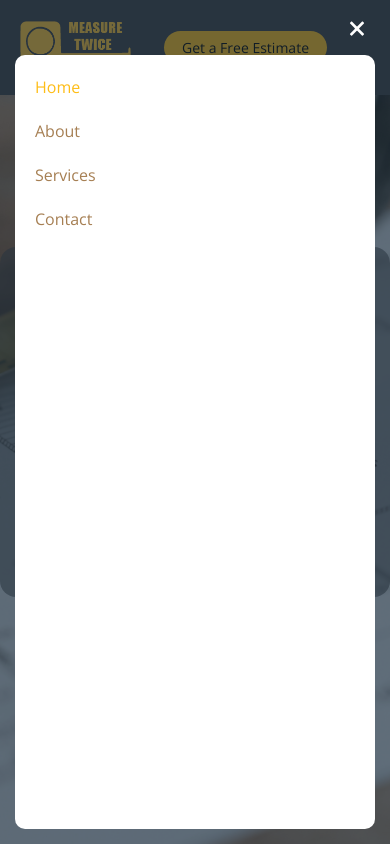
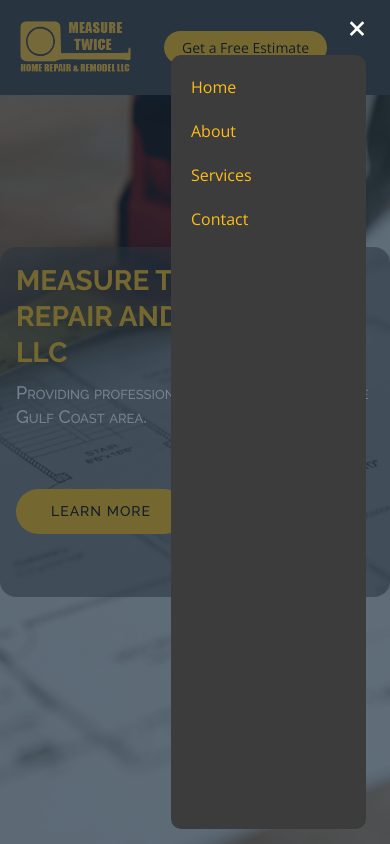
Before and after one commit to Wattzson/measure-twice-home-repair, a plain HTML site: page index.html in a window 390 px wide. Both pictures are taken after a click on the button 357 px from the left and 28 px from the top of the page. Shown: the top 844 px of the page. Drawn offline with nearby package versions, Linux system fonts and the light colour scheme.

Commit message:
working on mobile nav

```diff
--- a/assets/css/style.css
+++ b/assets/css/style.css
@@ -386,7 +386,7 @@ h1, h2, h3, h4, h5, h6 {
   left: 15px;
   z-index: 9999;
   overflow-y: auto;
-  background: #fff;
+  background: var(--main-bg);
   transition: ease-in-out 0.2s;
   opacity: 0;
   visibility: hidden;
@@ -403,7 +403,7 @@ h1, h2, h3, h4, h5, h6 {
 .mobile-nav a {
   display: block;
   position: relative;
-  color: #A67F53;
+  color: var(--bright-orange);
   padding: 10px 20px;
   font-weight: 500;
   outline: none;
@@ -459,6 +459,8 @@ h1, h2, h3, h4, h5, h6 {
 .mobile-nav-active .mobile-nav {
   opacity: 1;
   visibility: visible;
+  width: 50%;
+  margin-left: 40%;
 }
 
 .mobile-nav-active .mobile-nav-toggle i {
```
